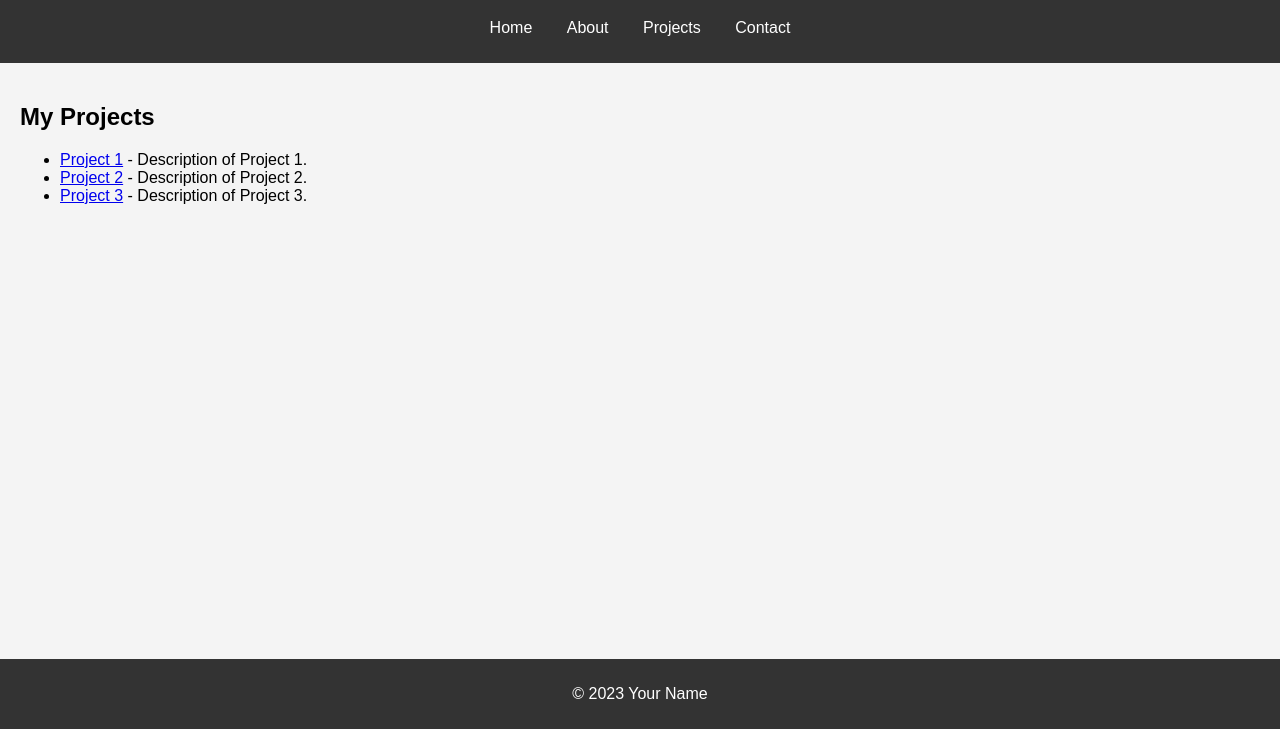
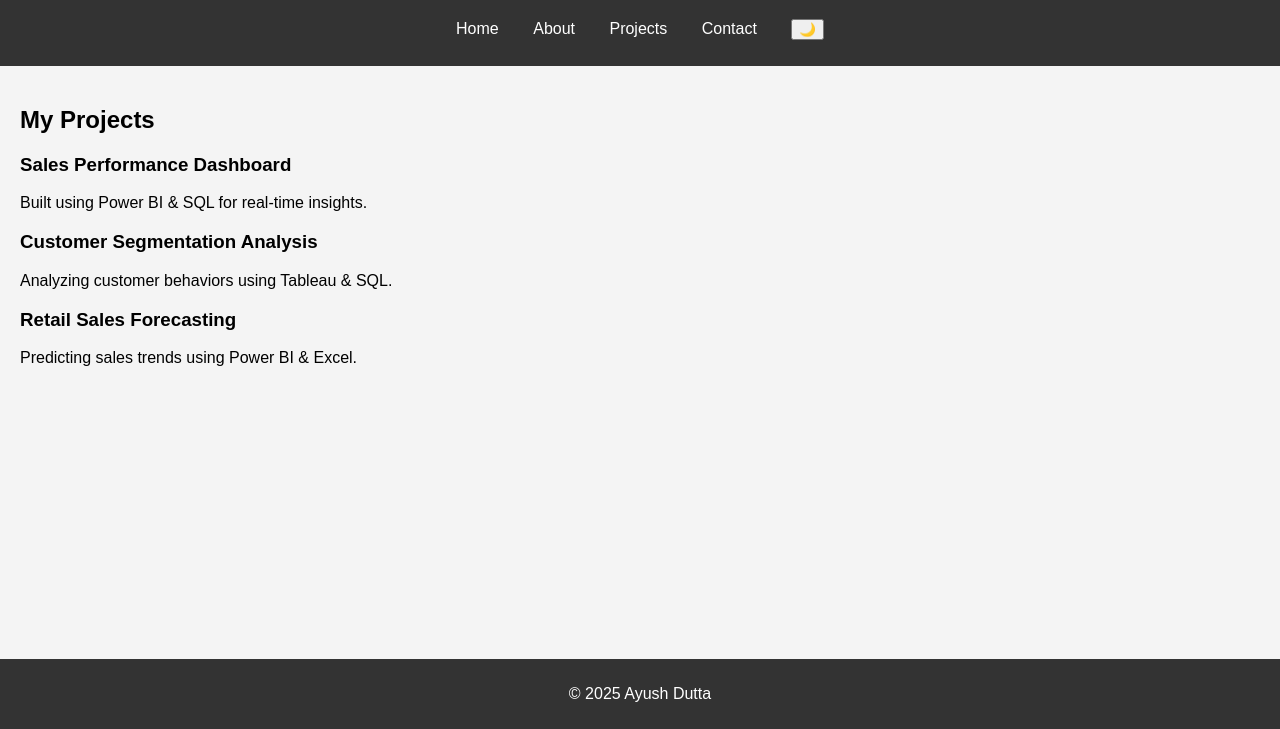
Before and after one commit to Thecoder969/Thecoder969.github.io, a plain HTML site: page projects.html in a window 1280 px wide. Shown: the part 71-800 px from the top of the page. Drawn offline with Linux system fonts and the light colour scheme.

Commit message:
Update projects.html

```diff
--- a/projects.html
+++ b/projects.html
@@ -15,21 +15,32 @@
                 <li><a href="about.html">About</a></li>
                 <li><a href="projects.html">Projects</a></li>
                 <li><a href="contact.html">Contact</a></li>
+                <li><button id="dark-mode-toggle">🌙</button></li>
             </ul>
         </nav>
     </header>
     <main>
         <section>
             <h2>My Projects</h2>
-            <ul>
-                <li><a href="#">Project 1</a> - Description of Project 1.</li>
-                <li><a href="#">Project 2</a> - Description of Project 2.</li>
-                <li><a href="#">Project 3</a> - Description of Project 3.</li>
-            </ul>
+            <div class="project-list">
+                <div class="project">
+                    <h3>Sales Performance Dashboard</h3>
+                    <p>Built using Power BI & SQL for real-time insights.</p>
+                </div>
+                <div class="project">
+                    <h3>Customer Segmentation Analysis</h3>
+                    <p>Analyzing customer behaviors using Tableau & SQL.</p>
+                </div>
+                <div class="project">
+                    <h3>Retail Sales Forecasting</h3>
+                    <p>Predicting sales trends using Power BI & Excel.</p>
+                </div>
+            </div>
         </section>
     </main>
     <footer>
-        <p>&copy; 2023 Your Name</p>
+        <p>&copy; 2025 Ayush Dutta</p>
     </footer>
+    <script src="script.js"></script>
 </body>
 </html>
```
